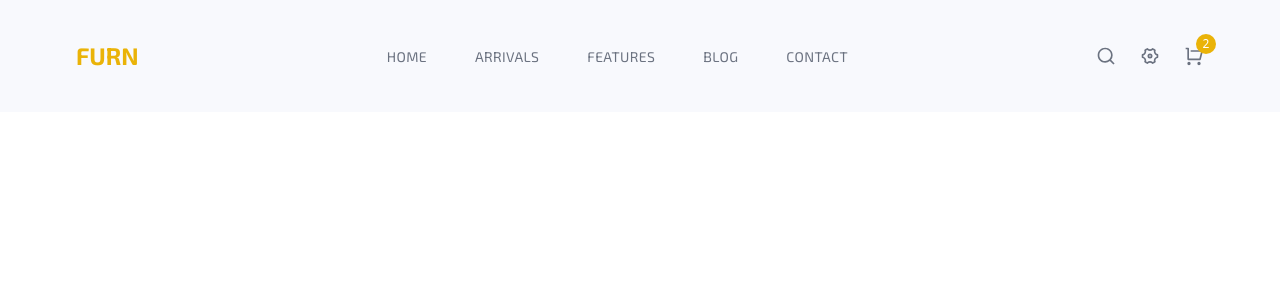
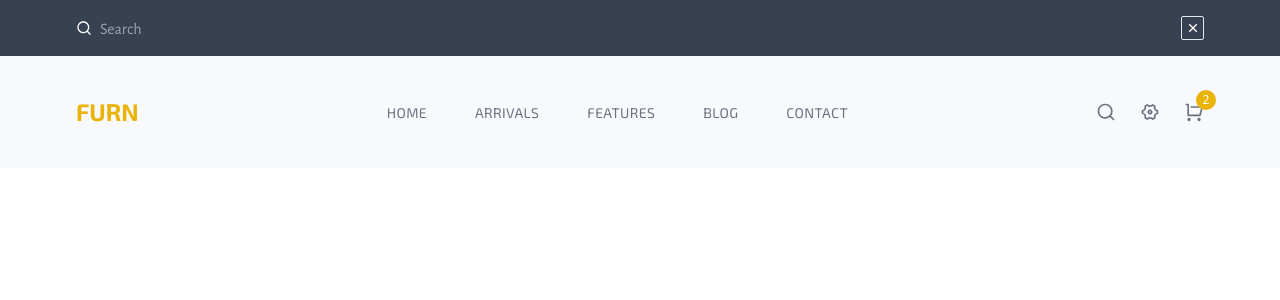
Before and after one commit to Tusar78/Furn, a React (Create React App) app: page / in a window 1280 px wide. Both pictures are taken after a click on the item 1105 px from the left and 56 px from the top of the page. Shown: the top 300 px of the page. Built offline with nearby package versions, Linux system fonts and the light colour scheme.

Commit message:
Search toggle button done on search button

```diff
--- a/src/Components/Navbar/Navbar.css
+++ b/src/Components/Navbar/Navbar.css
@@ -35,7 +35,11 @@
 
   /* =-= Search Filled =-= */
   .navigation__search {
-    @apply opacity-0 h-0 bg-gray-700 transition duration-300 ease-in-out;
+    @apply h-0 opacity-0  bg-gray-700 transition-all duration-300 ease-in;
+  }
+
+  .navigation__search--show {
+    @apply h-14 opacity-100 bg-gray-700 transition-all duration-300 ease-in;
   }
 
   .search {
--- a/src/Components/Navbar/Navbar.jsx
+++ b/src/Components/Navbar/Navbar.jsx
@@ -15,7 +15,7 @@ const Navbar = () => {
 
   return (
     <section className="navigation section">
-      <div className={search ? 'h-14 opacity-1 navigation__search' : 'navigation__search'}>
+      <div className={search ? 'navigation__search--show' : 'navigation__search'}>
         <div className="search custom-container">
           <div className="search__btn">
             <RiSearchLine className="search--icon" />
```
